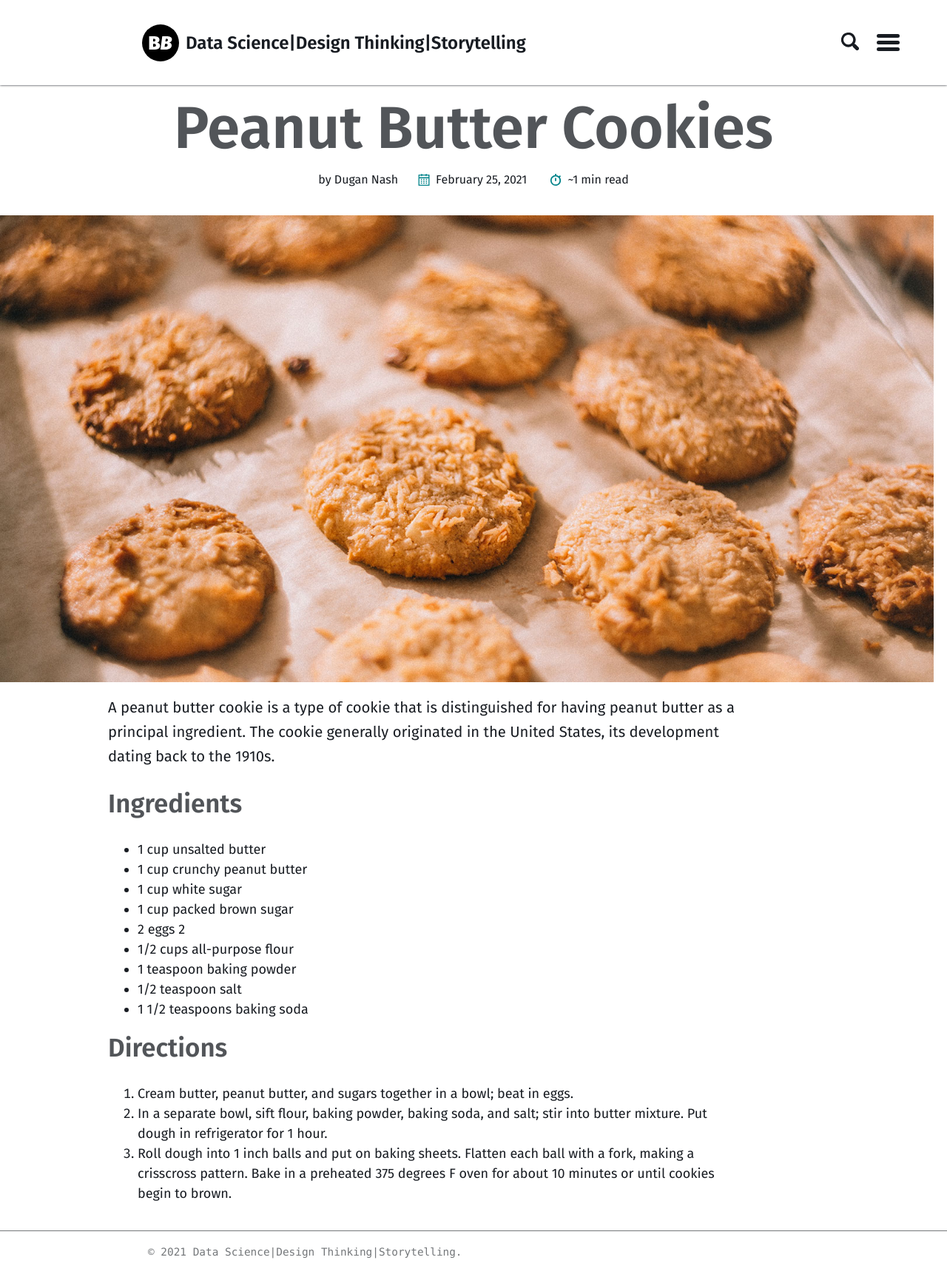
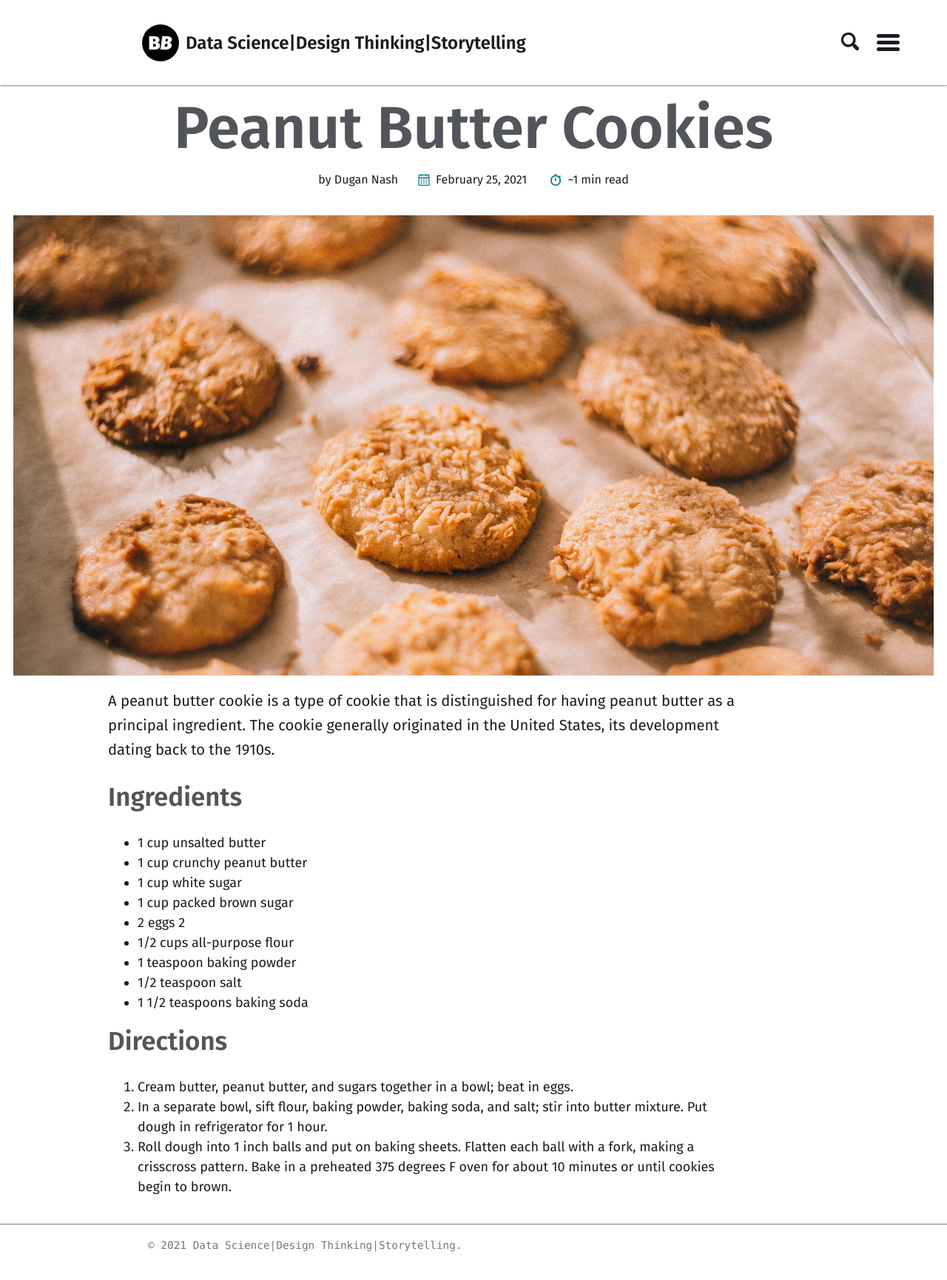
Before and after one commit to motilalmeher/motilalmeher.github.io, a Jekyll site: the page built from _recipes/moti.md, in a window 1280 px wide. Shown: the whole page at 74% size. Built offline with Jekyll 4.4.1, drawn with Linux system fonts in a browser that asks for light colours.

Commit message:
Update _intro.scss

```diff
--- a/_sass/basically-basic/_intro.scss
+++ b/_sass/basically-basic/_intro.scss
@@ -12,7 +12,7 @@
   margin-bottom: 0;
   margin-left: auto;
   margin-right: auto;
-  padding-lefy: 1rem;
+  padding-left: 1rem;
   padding-right: 1rem;
 
   &::before {
```
